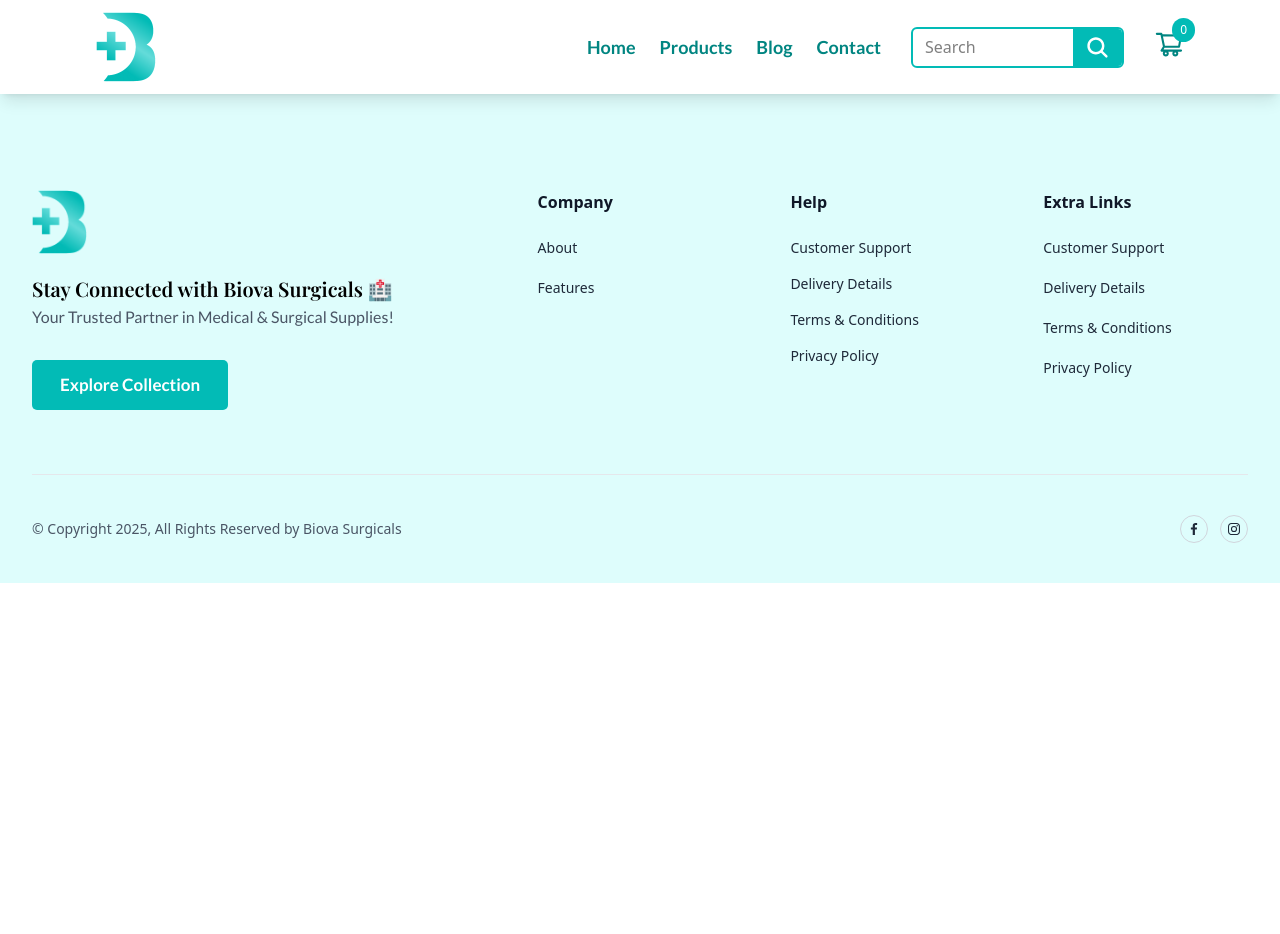
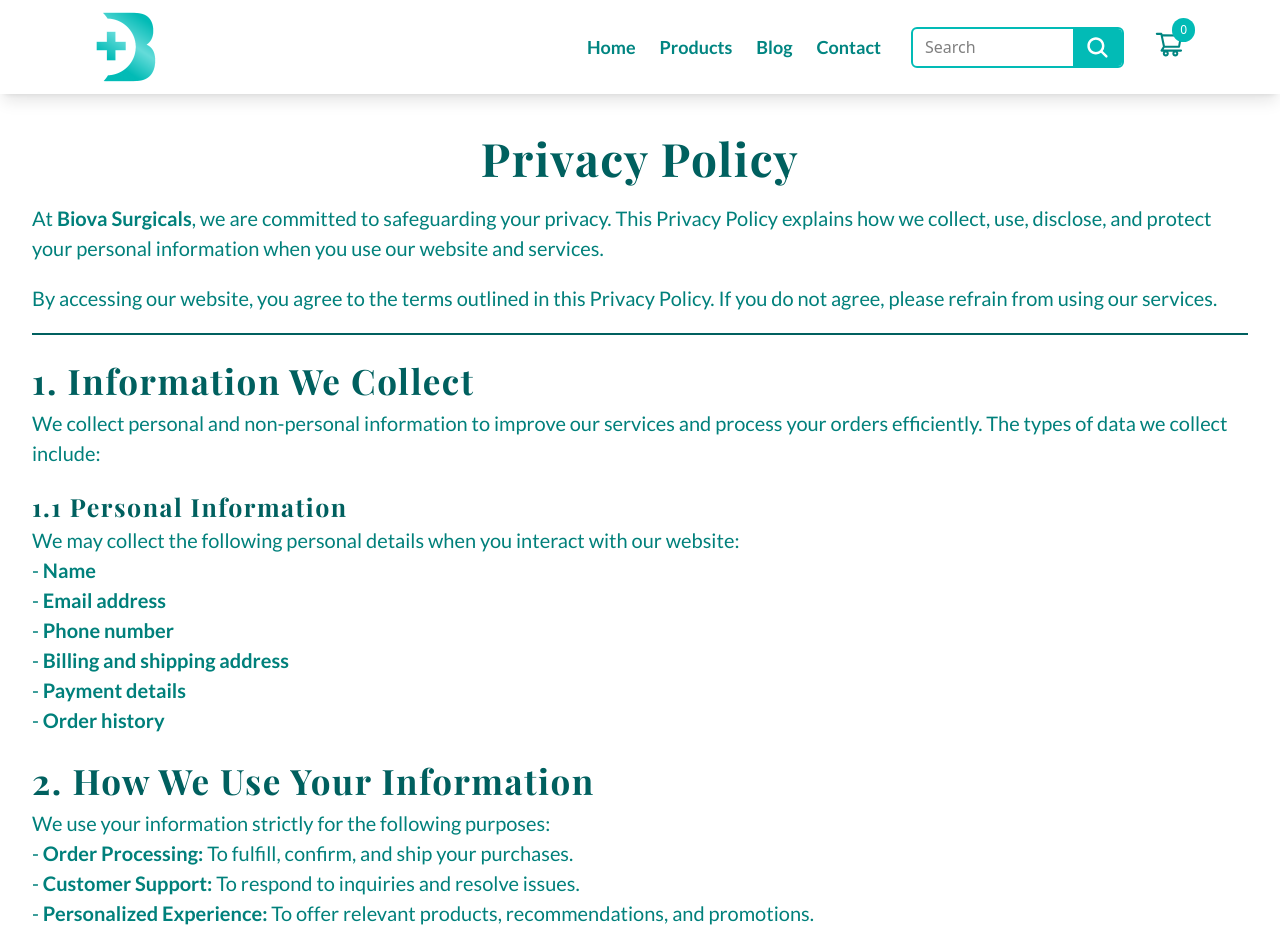
Before and after one commit to ABDULMOIZGHANI/Biova-Surgicals, a React (Vite) app in the folder FrontEnd/: page /privacy-policy in a window 1280 px wide. Shown: the top 934 px of the page. Before the commit the page ends 800 px from the top, so only its background shows below. Built offline with nearby package versions, Linux system fonts and the light colour scheme; a web font is replaced by a local one.

Commit message:
Privacy Policy Page

```diff
--- a/FrontEnd/src/App.jsx
+++ b/FrontEnd/src/App.jsx
@@ -12,6 +12,7 @@
 import { useState } from 'react';
 import About from './pages/About.jsx';
 import Features from './pages/Features.jsx';
+import PrivacyPolicy from './pages/PrivacyPolicy.jsx';
 
 function App() {
 
@@ -31,6 +32,7 @@
         <Route path="/thank-you" element={<ThankYou />} />
         <Route path="/about-us" element={<About />} />
         <Route path="/our-features" element={<Features />} />
+        <Route path="/privacy-policy" element={<PrivacyPolicy />} />
       </Routes>
       <Footer />
     </BrowserRouter>
--- a/FrontEnd/src/components/Footer.jsx
+++ b/FrontEnd/src/components/Footer.jsx
@@ -43,15 +43,11 @@
                             </li>
 
                             <li>
-                                <a href="#" title="" className="flex text-sm text-gray-800 transition-all duration-200 hover:text-[#02BBB6] focus:text-[#02BBB6]"> Delivery Details </a>
-                            </li>
-
-                            <li>
                                 <a href="#" title="" className="flex text-sm text-gray-800 transition-all duration-200 hover:text-[#02BBB6] focus:text-[#02BBB6]"> Terms & Conditions </a>
                             </li>
 
                             <li>
-                                <a href="#" title="" className="flex text-sm text-gray-800 transition-all duration-200 hover:text-[#02BBB6] focus:text-[#02BBB6]"> Privacy Policy </a>
+                                <Link to="/privacy-policy" title="" className="flex text-sm text-gray-800 transition-all duration-200 hover:text-[#02BBB6] focus:text-[#02BBB6]"> Privacy Policy </Link>
                             </li>
                         </ul>
                     </div>
--- a/FrontEnd/src/pages/Blog.jsx
+++ b/FrontEnd/src/pages/Blog.jsx
@@ -21,7 +21,7 @@
                 <div className="flex items-end justify-between">
                     <div className="flex-1 text-center lg:text-left">
                         <h2 className="text-3xl font-bold leading-tight text-black sm:text-4xl lg:text-5xl playfair">Latest from blog</h2>
-                        <p className="max-w-xl mx-auto mt-4 text-base leading-relaxed text-gray-600 lg:mx-0 lato">Amet minim mollit non deserunt ullamco est sit aliqua dolor do amet sint. Velit officia consequat duis.</p>
+                        <p className="max-w-xl mx-auto mt-4 text-base leading-relaxed text-gray-600 lg:mx-0 lato">Discover the newest innovations in medical equipment and surgical instruments. Get expert insights on healthcare technology trends and best practices for medical supply procurement.</p>
                     </div>
 
                 </div>
--- /dev/null
+++ b/FrontEnd/src/pages/PrivacyPolicy.jsx
@@ -0,0 +1,107 @@
+import React from 'react'
+import { Link } from 'react-router-dom'
+
+const PrivacyPolicy = () => {
+    return (
+        <section className='w-[95%] m-auto max-w-[1300px] pb-[50px]'>
+            <h1 className='text-[#00605f] playfair font-bold text-[30px] md:text-[46px] text-center tracking-[1.5px] mt-[30px] mb-[10px]'>Privacy Policy</h1>
+
+
+            <p className='text-[#00807b] lato text-[17px] md:text-[20px] mb-[20px]'>
+                At <b>Biova Surgicals</b>, we are committed to safeguarding your privacy. This Privacy Policy explains how we collect, use, disclose, and protect your personal information when you use our website and services.
+            </p>
+
+            <p className='text-[#00807b] lato text-[17px] md:text-[20px] mb-[20px]'>
+                By accessing our website, you agree to the terms outlined in this Privacy Policy. If you do not agree, please refrain from using our services.
+            </p>
+
+            <div className='h-[2px] mt-[20px] bg-[#00605f]'></div>
+
+            <h2 className='text-[#00605f] playfair font-bold text-[25px] md:text-[35px] tracking-[1.5px] mt-[20px]'>1. Information We Collect</h2>
+            <p className='text-[#00807b] lato text-[17px] md:text-[20px] mb-[20px]'>
+                We collect personal and non-personal information to improve our services and process your orders efficiently. The types of data we collect include:
+            </p>
+
+            <h3 className='text-[#00605f] playfair font-bold text-[20px] md:text-[25px] tracking-[1.5px] mt-[15px]'>1.1 Personal Information</h3>
+            <p className='text-[#00807b] lato text-[17px] md:text-[20px] mb-[20px]'>
+                We may collect the following personal details when you interact with our website: <br />
+                - <b>Name</b> <br />
+                - <b>Email address</b> <br />
+                - <b>Phone number</b> <br />
+                - <b>Billing and shipping address</b> <br />
+                - <b>Payment details</b><br />
+                - <b>Order history</b>
+            </p>
+
+            <h2 className='text-[#00605f] playfair font-bold text-[25px] md:text-[35px] tracking-[1.5px] mt-[20px]'>2. How We Use Your Information</h2>
+            <p className='text-[#00807b] lato text-[17px] md:text-[20px] mb-[20px]'>
+                We use your information strictly for the following purposes: <br />
+                - <b>Order Processing:</b> To fulfill, confirm, and ship your purchases. <br />
+                - <b>Customer Support:</b> To respond to inquiries and resolve issues. <br />
+                - <b>Personalized Experience:</b> To offer relevant products, recommendations, and promotions. <br />
+                - <b>Website Optimization:</b> To improve user experience and website performance. <br />
+                - <b>Legal Compliance:</b> To meet regulatory and legal obligations.
+            </p>
+
+            <h2 className='text-[#00605f] playfair font-bold text-[25px] md:text-[35px] tracking-[1.5px] mt-[20px]'>3. How We Protect Your Information</h2>
+            <p className='text-[#00807b] lato text-[17px] md:text-[20px] mb-[20px]'>
+                We take reasonable security measures to prevent unauthorized access, alteration, or disclosure of your data, including: <br />
+                - <b>SSL Encryption:</b> Protects data during transactions. <br />
+                - <b>Restricted Access:</b> Only authorized personnel have access to sensitive data. <br />
+                - <b>Secure Payment Processing:</b> We do not store or process payment details directly. Transactions are handled securely by third-party payment providers.
+            </p>
+
+            <h2 className='text-[#00605f] playfair font-bold text-[25px] md:text-[35px] tracking-[1.5px] mt-[20px]'>4. Sharing of Information</h2>
+            <p className='text-[#00807b] lato text-[17px] md:text-[20px] mb-[20px]'>
+                We do <b>not</b> sell, rent, or trade your personal information. However, we may share your data in the following cases: <br />
+                - <b>Service Providers:</b> We work with trusted third-party logistics and payment processors to fulfill orders. <br />
+                - <b>Legal Compliance:</b> If required by law, we may disclose data to regulatory authorities. <br />
+                - <b>Business Transfers:</b> In case of a merger or acquisition, your data may be transferred to the new entity under the same privacy guidelines.
+            </p>
+
+
+            <h2 className='text-[#00605f] playfair font-bold text-[25px] md:text-[35px] tracking-[1.5px] mt-[20px]'>5. Your Rights and Choices</h2>
+            <p className='text-[#00807b] lato text-[17px] md:text-[20px] mb-[20px]'>
+                You have the right to: <br />
+                - <b>Access Your Data:</b> Request a copy of the personal data we store. <br />
+                - <b>Correct Your Data:</b> Update inaccurate or incomplete information. <br />
+                - <b>Delete Your Data:</b> Request deletion of your data, subject to legal obligations. <br />
+                - <b>Opt-Out of Marketing:</b> Unsubscribe from promotional emails at any time. <br /><br />
+                To exercise these rights, contact us at <b>biovasurgicals@gmail.com</b>.
+            </p>
+
+            <h2 className='text-[#00605f] playfair font-bold text-[25px] md:text-[35px] tracking-[1.5px] mt-[20px]'>6. Data Retention</h2>
+            <p className='text-[#00807b] lato text-[17px] md:text-[20px] mb-[20px]'>
+                We retain your personal information as long as necessary for order processing, legal compliance, and business operations. When no longer needed, we securely delete or anonymize the data.
+            </p>
+
+            <h2 className='text-[#00605f] playfair font-bold text-[25px] md:text-[35px] tracking-[1.5px] mt-[20px]'>7. Third-Party Links</h2>
+            <p className='text-[#00807b] lato text-[17px] md:text-[20px] mb-[20px]'>
+                Our website may contain links to external websites. We are not responsible for the privacy practices of these third parties. Please review their privacy policies before sharing any personal information.
+            </p>
+
+            <h2 className='text-[#00605f] playfair font-bold text-[25px] md:text-[35px] tracking-[1.5px] mt-[20px]'>8. Updates to This Privacy Policy</h2>
+            <p className='text-[#00807b] lato text-[17px] md:text-[20px] mb-[20px]'>
+                We may update this Privacy Policy periodically. Any changes will be posted on this page. Continued use of our website constitutes acceptance of the revised policy.
+            </p>
+
+            <h2 className='text-[#00605f] playfair font-bold text-[25px] md:text-[35px] tracking-[1.5px] mt-[20px]'>9. Contact Us</h2>
+            <p className='text-[#00807b] lato text-[17px] md:text-[20px] mb-[50px]'>
+                If you have any questions or concerns about this Privacy Policy, you can contact us at: <br /><br />
+                <b>Biova Surgicals</b> <br />
+                [Your Business Address] <br />
+                Email:  <Link to="mailto:biovasurgicals@gmail.com">
+                    <p className="mt-1 text-lg font-medium inline lato">biovasurgicals@gmail.com</p>
+                </Link> <br />
+                Phone: <Link to="https://wa.me/03054440378">
+                    <p className="mt-6 text-lg font-medium inline  lato"> +92305-4440378, </p>
+                </Link>
+                <Link to="https://wa.me/03001086684">
+                    <p className="mt-1 text-lg font-medium inline lato"> +92300-1086684</p>
+                </Link>
+            </p>
+        </section>
+    )
+}
+
+export default PrivacyPolicy
```
Also changed, not shown: FrontEnd/src/pages/Contact.jsx (+12 -2 lines).
